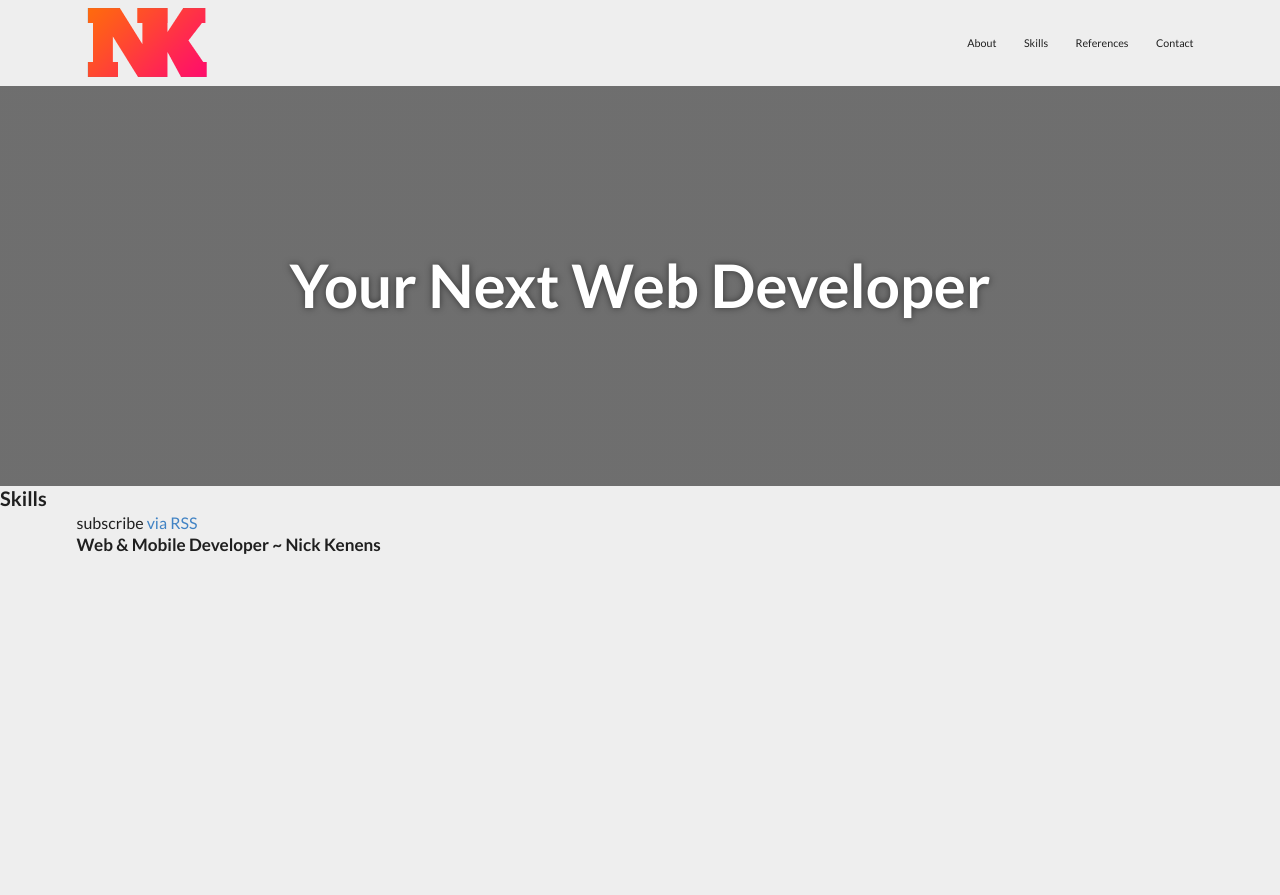
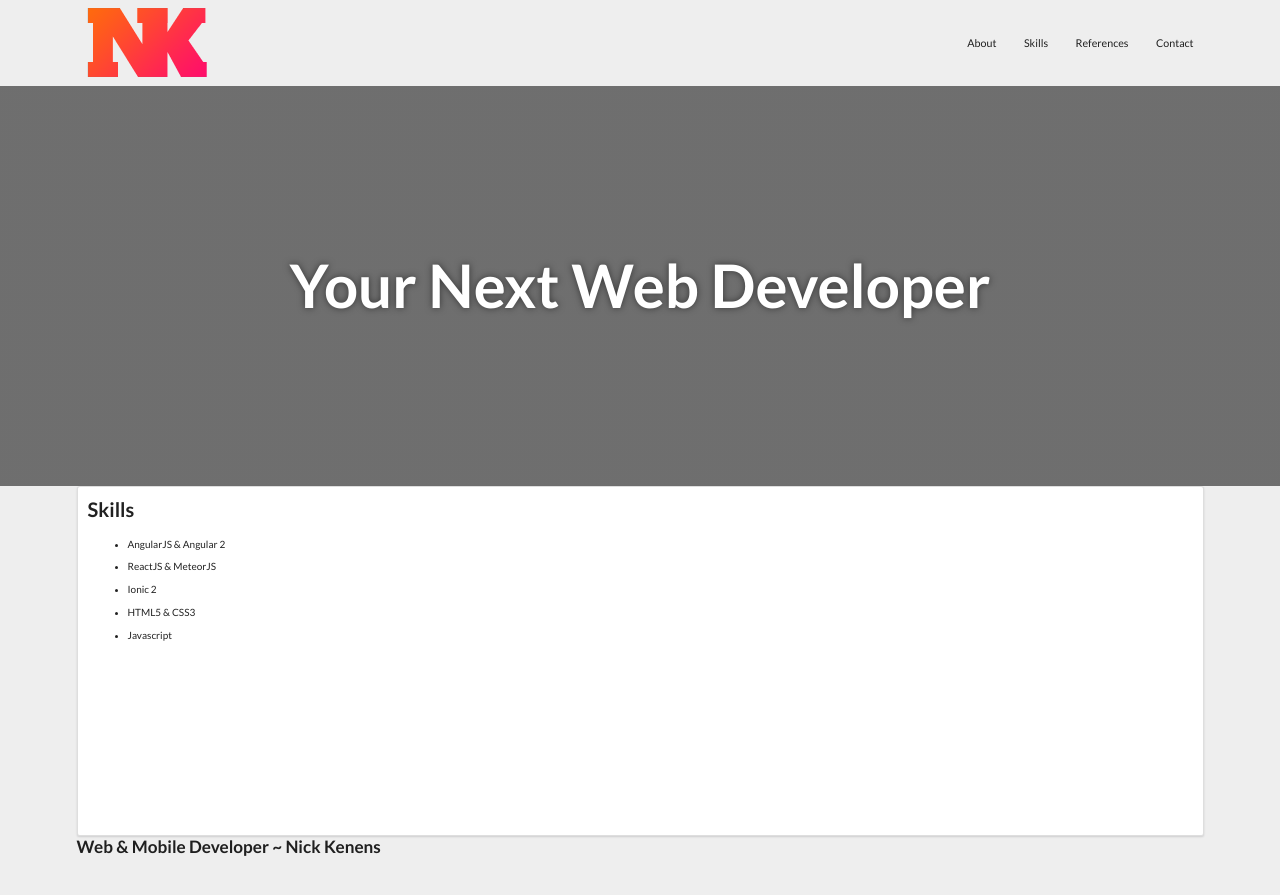
Before and after one commit to nickkenens/portfolio, a Jekyll site: the page built from index.html, in a window 1280 px wide. Shown: the top 895 px of the page. Built offline with Jekyll 4.4.1, drawn with Linux system fonts in a browser that asks for light colours; nearby versions of some CDN libraries.

Commit message:
Section Setup Completed

```diff
--- a/css/main.css
+++ b/css/main.css
@@ -13,7 +13,7 @@ body {
 	width: 100%;
 	height: 400px;
 	background-color: orange;
-	background:     linear-gradient(
+	background:  linear-gradient(
       rgba(0, 0, 0, 0.3),
       rgba(0, 0, 0, 0.3)
     ), url(/assets/intro-bg.jpg);
@@ -38,3 +38,19 @@ body {
 	z-index: 100;
 	align-self: center;
 }
+.skills {
+	height: 350px;
+	display: flex;
+	flex-flow: row wrap;
+
+}
+.skills-title {
+	align-self: center;
+}
+
+
+.skills-wrapper {
+	display:flex;
+	flex-flow: row wrap;
+
+}
--- a/index.html
+++ b/index.html
@@ -9,8 +9,32 @@ layout: default
 </section>
 
 <section class="skills">
-  <h1 class="skills-title">Skills</h1>
+  <div class="ui container ui segment">
+    <h1 class="skills-title">Skills</h1>
+    <div class="programming-languages">
+      <ul>
+        <li>AngularJS & Angular 2</li>
+        <li>ReactJS & MeteorJS</li>
+        <li>Ionic 2</li>
+        <li>HTML5 & CSS3</li>
+        <li>Javascript</li>
+      </ul>
+    </div>
+  </div>
 </section>
-<div class="ui container">
-  <p class="rss-subscribe">subscribe <a href="{{ "/feed.xml" | prepend: site.url }}">via RSS</a></p>
-</div>
+
+<section class="youtube">
+
+</section>
+
+<section class="instructor">
+
+</section>
+
+<section class="connect">
+
+</section>
+
+<section class="contact">
+
+</section>
```
